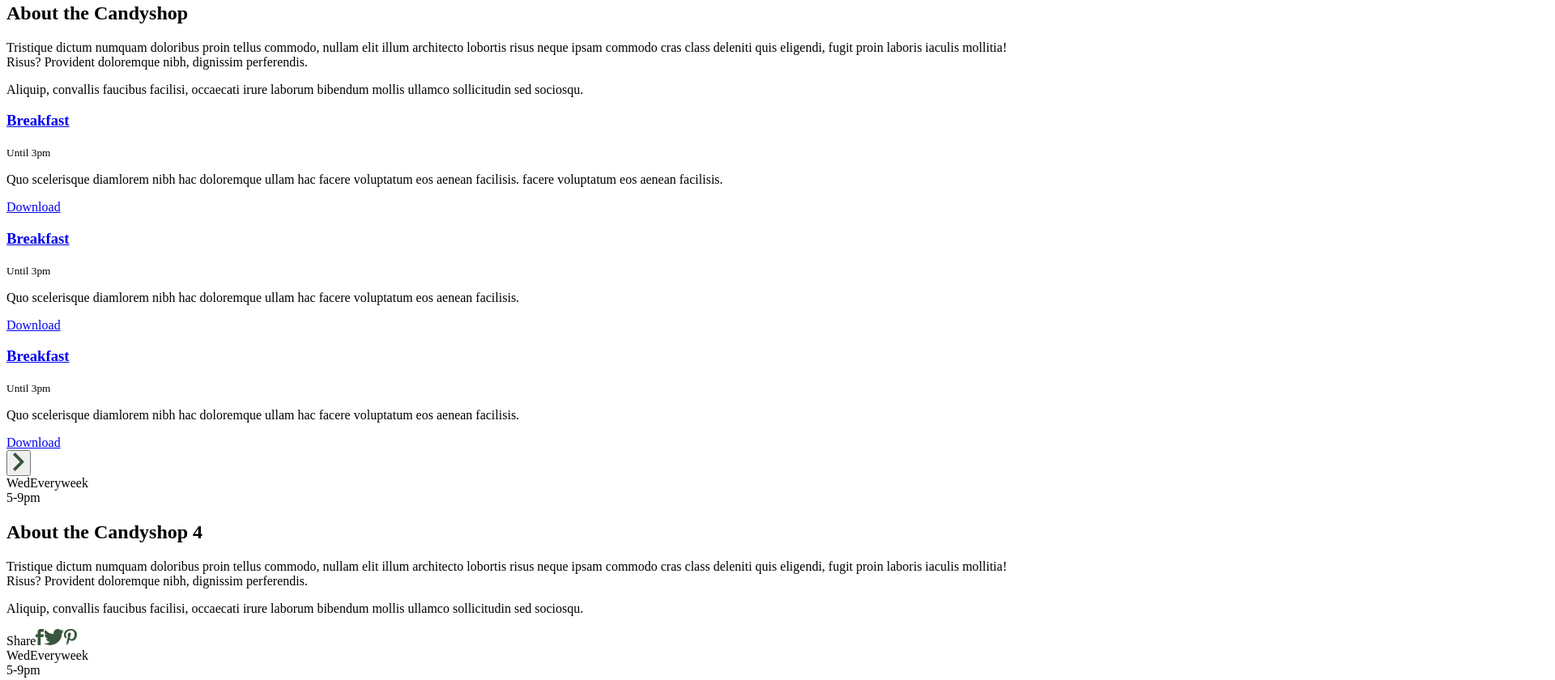
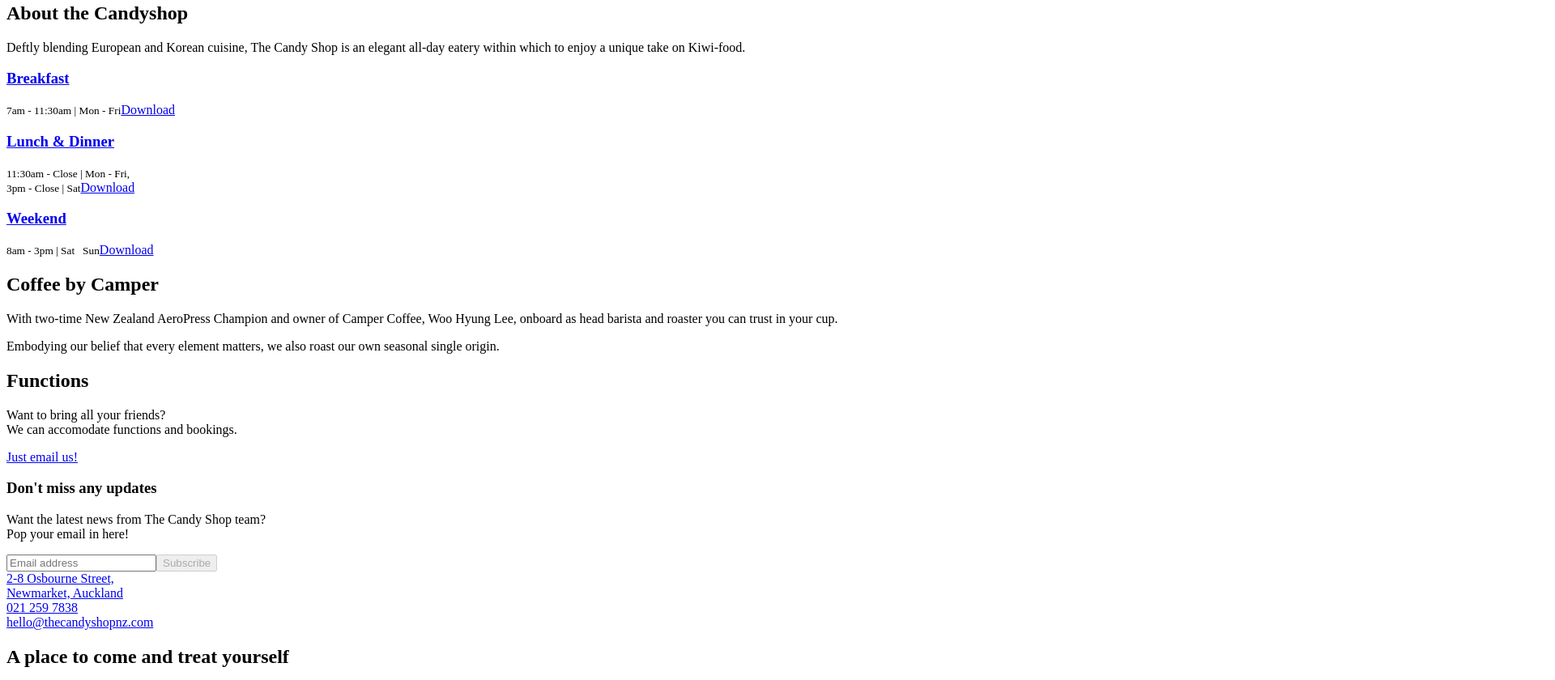
Before and after one commit to samahndev/tcs, a Gatsby site: page / in a window 1280 px wide. Shown: the part 181-1021 px from the top of the page at 81% size, 1920 px wide, since content can reach past the window. Built offline with nearby package versions, Linux system fonts and the light colour scheme; Gatsby itself is replaced by a stand-in of ours; placeholder pictures from the web are drawn by us.

Commit message:
copy update

```diff
--- a/src/components/contact-us/index.js
+++ b/src/components/contact-us/index.js
@@ -101,7 +101,7 @@
           <div className="contact-us-newsletter-content">
             <h3>Don't miss any updates</h3>
             <p>
-              Nam urna condimentum aliqua, perferendis turpis sapiente blandit, doloribus minus ullam taciti eleifend.
+            Want the latest news from The Candy Shop team?<br />Pop your email in here!
             </p>
           </div>
           {!this.state.formResolved ?
--- a/src/components/header/index.js
+++ b/src/components/header/index.js
@@ -97,7 +97,7 @@
             </li>
             <li>
               <Link to="weekly-specials" className="header-link">
-                <button>Weekly Specials</button>
+                <button>Coffee by Camper</button>
               </Link>
             </li>
             <li>
--- a/src/components/menus/index.js
+++ b/src/components/menus/index.js
@@ -4,22 +4,19 @@
   {
     image: 'https://via.placeholder.com/360x250/c3b284',
     name: 'Breakfast',
-    time: 'Until 3pm',
-    desc: 'Quo scelerisque diamlorem nibh hac doloremque ullam hac facere voluptatum eos aenean facilisis. facere voluptatum eos aenean facilisis.',
+    time: '7am - 11:30am | Mon - Fri',
     link: '#',
   },
   {
     image: 'https://via.placeholder.com/360x250/81775c',
-    name: 'Breakfast',
-    time: 'Until 3pm',
-    desc: 'Quo scelerisque diamlorem nibh hac doloremque ullam hac facere voluptatum eos aenean facilisis.',
+    name: 'Lunch & Dinner',
+    time: '11:30am - Close | Mon - Fri,<br />3pm - Close | Sat',
     link: '#',
   },
   {
     image: 'https://via.placeholder.com/360x250/7d6944',
-    name: 'Breakfast',
-    time: 'Until 3pm',
-    desc: 'Quo scelerisque diamlorem nibh hac doloremque ullam hac facere voluptatum eos aenean facilisis.',
+    name: 'Weekend',
+    time: '8am - 3pm | Sat &nbsp; Sun',
     link: '#',
   },
 ];
@@ -38,8 +35,10 @@
           <h3 className="menu-name">
             <a href={menu.link} target="_blank">{menu.name}</a>
           </h3>
-          <small className="menu-time">{menu.time}</small>
-          <p className="menu-desc">{menu.desc}</p>
+          <small
+            className="menu-time"
+            dangerouslySetInnerHTML={{ __html: menu.time }}
+           />
           <a className="menu-link" href={menu.link} target="_blank">Download</a>
         </div>
       </div>
--- a/src/components/philosophy/index.js
+++ b/src/components/philosophy/index.js
@@ -4,7 +4,7 @@
   <div className="philosophy">
     <h1 className="philosophy-heading">A place to come and treat yourself</h1>
     <p className="philosophy-copy">
-      Tortor tenetur viverra nonummy irure. Excepturi arcu inventore quibusdam magnis quo soluta fugit. Tortor tenetur viverra nonummy irure.<br />Excepturi arcu inventore quibusdam magnis quo soluta fugit.
+    When the boys were young, they spent much time in neighborhood candy shops, happy and smiling. They wanted to recreate that emotion for everyone.
     </p>
   </div>
 );
--- a/src/pages/index.js
+++ b/src/pages/index.js
@@ -23,7 +23,7 @@
           <ImageArticle
             image='https://via.placeholder.com/640x440/505a5e'
             heading="About the Candyshop"
-            copy="<p>Tristique dictum numquam doloribus proin tellus commodo, nullam elit illum architecto lobortis risus neque ipsam commodo cras class deleniti quis eligendi, fugit proin laboris iaculis mollitia! Risus? Provident doloremque nibh, dignissim perferendis.</p><p>Aliquip, convallis faucibus facilisi, occaecati irure laborum bibendum mollis ullamco sollicitudin sed sociosqu.</p>"
+            copy="<p>Deftly blending European and Korean cuisine, The Candy Shop is an elegant all-day eatery within which to enjoy a unique take on Kiwi-food.</p>"
           />
         </Section>
 
@@ -34,16 +34,21 @@
 
         {/* Weekly promo */}
         <Section title="weekly-specials">
-          <WeeklySpecials />
+        <ImageArticle
+          image='https://via.placeholder.com/640x440/505a5e'
+          heading="Coffee by Camper"
+          copy="<p>With two-time New Zealand AeroPress Champion and owner of Camper Coffee, Woo Hyung Lee, onboard as head barista and roaster you can trust in your cup.</p><p>Embodying our belief that every element matters, we also roast our own seasonal single origin.</p>"
+          inverse
+        />
         </Section>
 
         {/* Functions */}
         <Section title="function">
           <ImageArticle
             image="https://via.placeholder.com/640x850/6b6967"
-            heading="About the Candyshop"
-            copy="<p>Tristique dictum numquam doloribus proin tellus commodo, nullam elit illum architecto lobortis risus neque ipsam commodo cras class deleniti quis eligendi, fugit proin laboris iaculis mollitia! Risus? Provident doloremque nibh, dignissim perferendis.</p><p>Aliquip, convallis faucibus facilisi, occaecati irure laborum bibendum mollis ullamco sollicitudin sed sociosqu.</p><p>Tristique dictum numquam doloribus proin tellus commodo, nullam elit illum architecto lobortis risus neque ipsam commodo cras class deleniti quis eligendi, fugit proin laboris iaculis mollitia! Risus? Provident doloremque nibh, dignissim perferendis.</p><p>Aliquip, convallis faucibus facilisi, occaecati irure laborum bibendum mollis ullamco sollicitudin sed sociosqu. Aliquip, convallis faucibus facilisi, occaecati irure laborum bibendum mollis ullamco sollicitudin sed sociosqu.</p><p>Aliquip, convallis faucibus facilisi.</p>"
-            cta={{ link: 'mailto:hello@thecandyshopnz.com', text: 'Email us' }}
+            heading="Functions"
+            copy="<p>Want to bring all your friends?<br />We can accomodate functions and bookings.</p>"
+            cta={{ link: 'mailto:hello@thecandyshopnz.com', text: 'Just email us!' }}
           />
         </Section>
 
--- a/src/styles/menus.scss
+++ b/src/styles/menus.scss
@@ -54,8 +54,7 @@
     }
 
     .menu-time,
-    .menu-desc,
-    .menu-link {
+    .menu-desc {
       @extend .font-sm;
       margin-top: 20px;
 
@@ -65,7 +64,7 @@
     }
 
     .menu-time {
-      display: inline-block;
+      display: block;
       margin-top: 10px;
       opacity: .3;
 
@@ -73,5 +72,14 @@
         @include relative-size(margin-top, 10);
       }
     }
+
+    .menu-link {
+      display: inline-block;
+      margin-top: 43px;
+
+      @include above-sm() {
+        @include relative-size(margin-top, 46);
+      }
+    }
   }
 }
```
Also changed, not shown: 1 other file.
